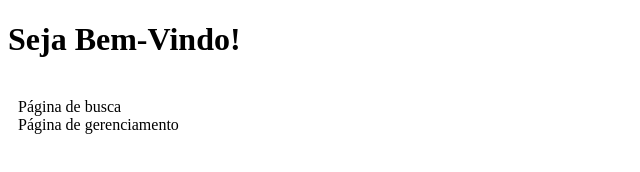
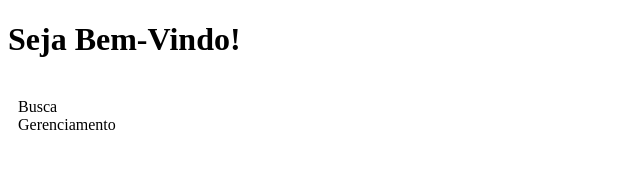
Before and after one commit to MarcosAndradeV/livraria-api, a plain HTML site: page static/index.html in a window 1280 px wide. Shown: the whole page, without its empty margins (0-640 px from the left). Drawn offline with Linux system fonts and the light colour scheme.

Commit message:
Fix Index

```diff
--- a/static/index.html
+++ b/static/index.html
@@ -10,11 +10,11 @@
     <h1>Seja Bem-Vindo!</h1>
     <br>
         <li>
-            <a href="busca.html">Página de busca</a>
+            <a href="busca.html">Busca</a>
         </li>
     <br>
     <li>
-        <a href="gerenciamento.html">Página de gerenciamento</a>
+        <a href="gerenciamento.html">Gerenciamento</a>
     </li>
 </body>
 </html>
```
